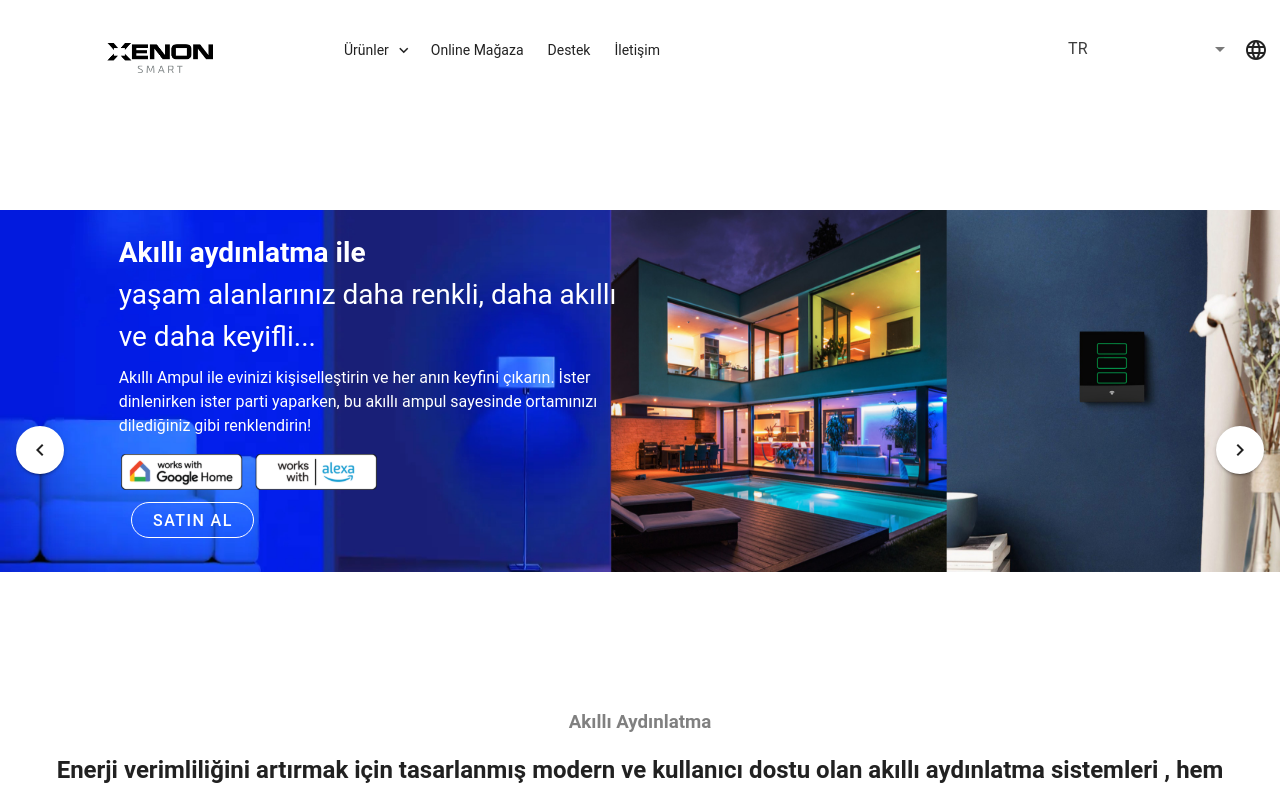
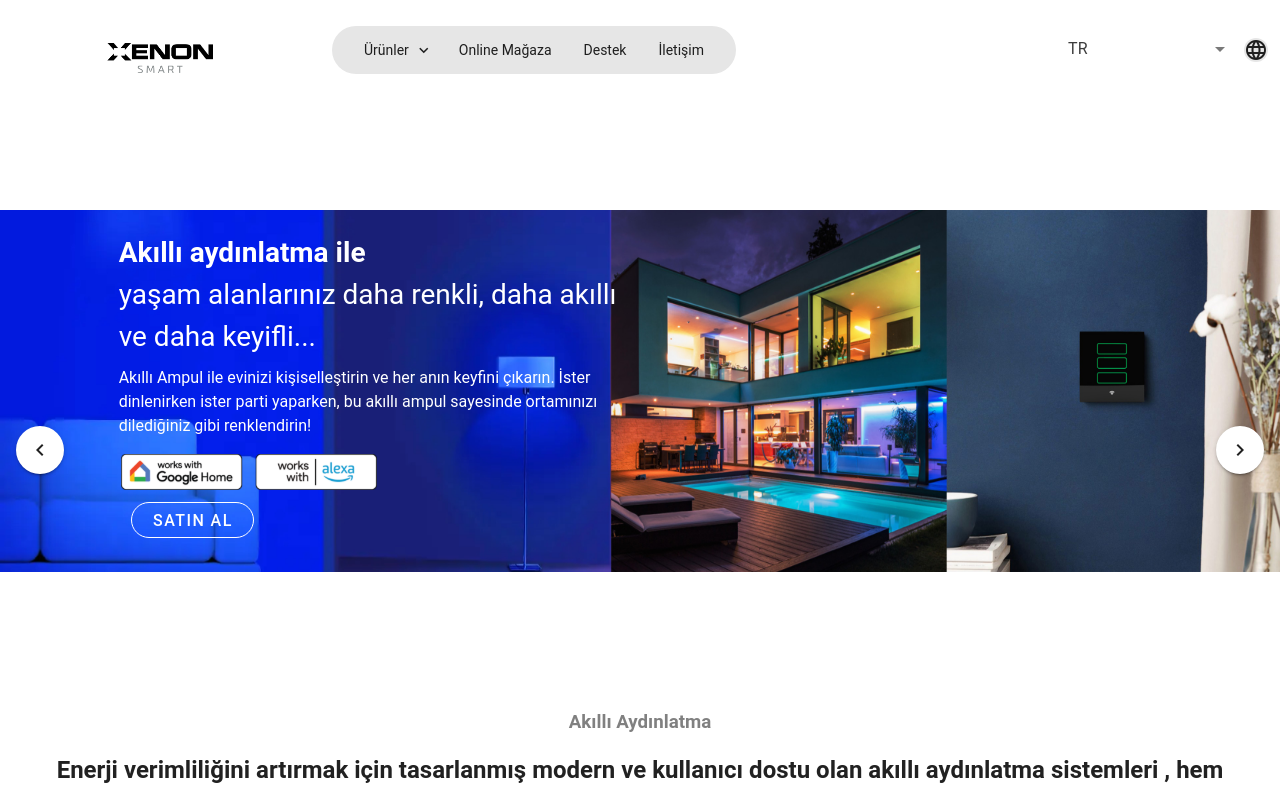
Before and after one commit to Gultoksoz/xenon-smart, a Vue app: page /smartlighting in a window 1280 px wide. Shown: the top 794 px of the page. Built offline with nearby package versions, Linux system fonts and the light colour scheme.

Commit message:
page design

```diff
--- a/src/components/ProductPage.vue
+++ b/src/components/ProductPage.vue
@@ -213,7 +213,7 @@
        <v-col cols="12" class="d-flex flex-column custom-text">
 
          <span class="font-weight-bold" style="font-size: 1.5em; width: 90%;">Google Home ve Alexa uyumluluğu ile evinizin aydınlatmasını tam anlamıyla akıllı hale getiriyor.  Ortamın atmosferini parmaklarınızın ucuyla yönetin!</span>
-          <v-img width="90%" class="mt-4" src="@/assets/Layer_1.png"/>
+          <v-img width="50%" max-width="1000" class="mt-4" src="@/assets/Layer_1.png"/>
        </v-col>
      </v-spacer>
    </v-row>
@@ -386,6 +386,14 @@ padding:4px;
  }
 }
 
+@media screen and (min-width: 1920px) {
+  .rgb-text{
+  text-align: center;
+  font-size: 1.4vw;
+
+ }
+}
+
  .slider-text{
    font-size: 0.6em;
    font-weight: 600;
--- a/src/components/SmartLightingCategory.vue
+++ b/src/components/SmartLightingCategory.vue
@@ -121,7 +121,7 @@
               <v-spacer class="d-flex justify-center">
                 <v-scale-transition class="my-4">
                   <v-spacer style="max-width: 100px;" class=" mx-2 ">
-                    <v-img max-height="80" :src="item.url" ></v-img>
+                    <v-img aspect-ratio="1" max-height="80" :src="item.url" ></v-img>
 
                   </v-spacer>
                 </v-scale-transition>
--- a/src/layouts/default/AppBar.vue
+++ b/src/layouts/default/AppBar.vue
@@ -1,6 +1,8 @@
 <template>
   <v-app-bar app flat  height="100" >
-    <v-row no-gutters>
+    <v-row no-gutters class="d-flex align-start justify-center">
+      <v-spacer class="d-flex flex-wrap" style="max-width: 2560px;">
+
       <v-col cols="12" md="3" class="d-flex align-center justify-center mt-3">
         <v-img
           class="logo mt-1"
@@ -14,20 +16,25 @@
 
       <v-col cols="12" md="9"  class="d-flex px-0 py-0">
         <v-col cols="9" class="d-flex align-center justify-center  py-0">
-        <v-spacer class="menu">
-          <v-sheet class="chips">
+        <v-spacer class="menu d-flex">
+          <v-sheet class="chips px-4" style="background-color: #E6E6E6; border-radius: 45px;">
+            <v-chip-group
+              v-model="selection"
+              selected-class="custom-chip"
+              mandatory
+            >
               <v-chip
+                class="mx-1"
                 text-color="black"
                 variant="text"
-              class="custom-chip"
                 @click.stop="drawer = !drawer"
                 > Ürünler
                 <v-icon end icon="mdi mdi-chevron-down"></v-icon>
               </v-chip>
 
-            <v-chip text-color="black" @click="" variant="text" class="custom-chip">Online Mağaza</v-chip>
-            <v-chip text-color="black" @click="" variant="text" class="custom-chip">Destek</v-chip>
-            <v-chip text-color="black" @click="$router.push('/contact')" variant="text" class="custom-chip">İletişim</v-chip>
+            <v-chip class="mx-1" text-color="black" @click="" variant="text" >Online Mağaza</v-chip>
+            <v-chip class="mx-1" text-color="black" @click="" variant="text" >Destek</v-chip>
+            <v-chip class="mx-1" text-color="black" @click="$router.push('/contact')" variant="text" >İletişim</v-chip></v-chip-group>
           </v-sheet>
         </v-spacer>
         </v-col>
@@ -43,7 +50,7 @@
               variant="text"
             ></v-select>
 
-        <v-icon class="" icon="mdi mdi-web"></v-icon>
+            <v-icon icon="mdi mdi-web" style="background-color: #E6E6E6; border-radius: 20px;"></v-icon>
           </v-spacer>
         </v-col>
 
@@ -55,6 +62,8 @@
       </v-col> -->
 
 
+
+    </v-spacer>
 
     </v-row>
   </v-app-bar>
@@ -140,6 +149,7 @@
   export default {
   data() {
     return {
+      selection: '',
       selectedItem:  { title: 'TR', value: 'TR' },
       languageOptions: [
           { title: 'TR', value: 'TR' },
@@ -304,6 +314,10 @@
       group () {
         this.drawer = false
       },
+      drawer(val) {
+        if(!val)
+          this.selection = ""
+      }
     },
   methods: {
     myEventHandler(e) {
@@ -333,4 +347,9 @@
   color: black;
 }
 
+.custom-chip{
+background-color: white;
+border-radius: 15px;
+}
+
 </style>
--- a/src/layouts/default/Default.vue
+++ b/src/layouts/default/Default.vue
@@ -1,9 +1,16 @@
 <template>
   <v-app>
-    <default-bar />
+    <v-spacer class="d-flex align-start justify-center">
 
-    <default-view />
-    <Footer />
+      <v-spacer style=" max-width: 2560px;">
+
+        <default-bar />
+
+        <default-view />
+        <Footer />
+      </v-spacer>
+    </v-spacer>
+
   </v-app>
 </template>
 
```
Lines whose indentation alone changed are shown as unchanged.
